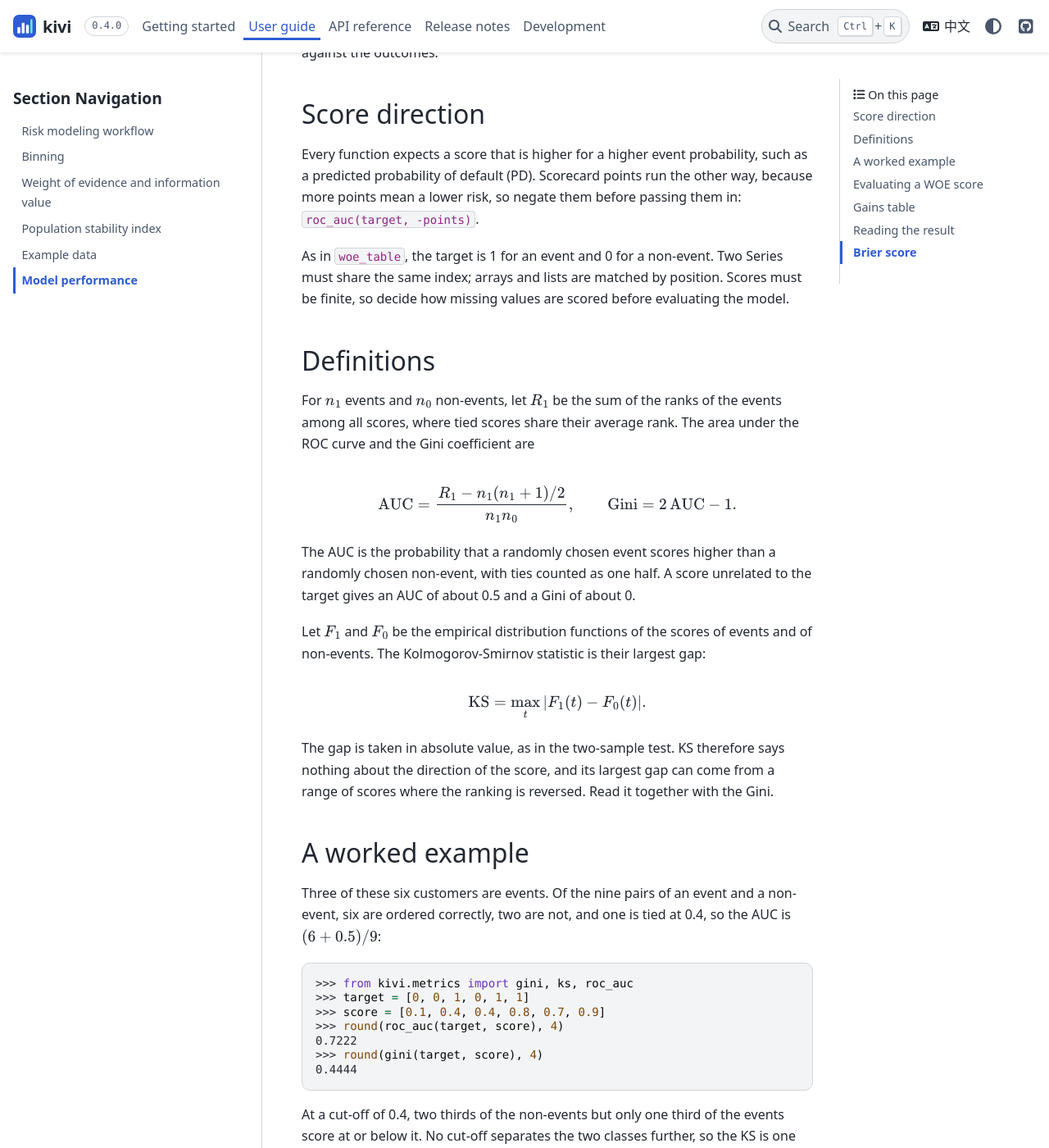
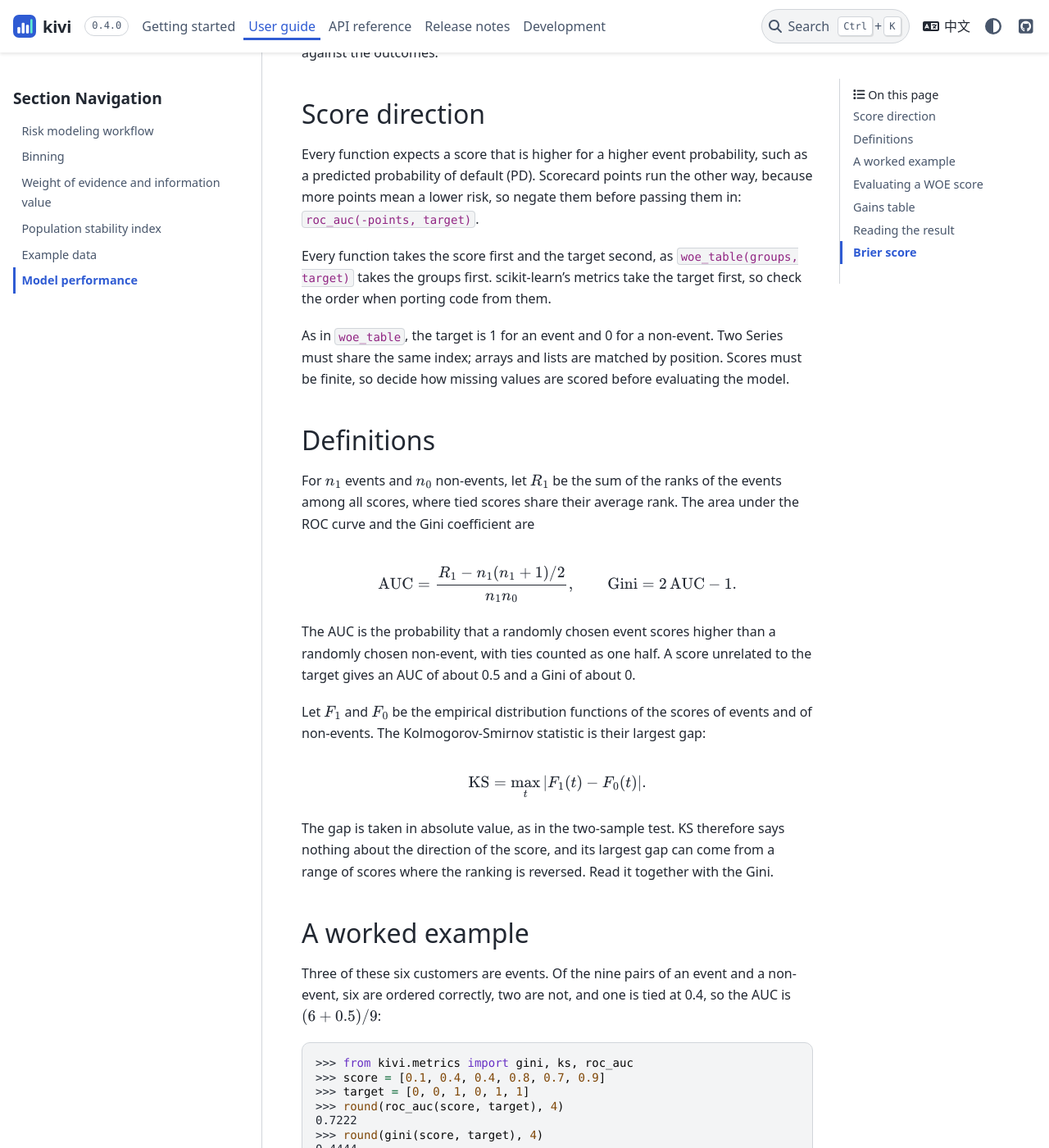
Before and after one commit to gchensy/kivi, a Sphinx documentation site: the page built from docs/user_guide/metrics.rst, in a window 1280 px wide and 1400 px high, scrolled down 238 px. Shown: the whole window at 82% size. Built offline with Sphinx 7.4.7 and the PyData theme 0.15.4, drawn with Linux system fonts in a browser that asks for light colours; some of the changed text lies outside the part shown.

Commit message:
Take the score first in kivi.metrics
roc_auc(score, target), gini(score, target), ks(score, target),
gains_table(score, target, *, bins=10) and brier_score(probability,
target) now follow woe_table(groups, target). Each docstring, the module
docstring, the user guide and the release note say that scikit-learn's
metrics take the target first. Error messages name the arguments in the
new order, and validation checks the score before the target.

Co-Authored-By: Claude Opus 5.5 <noreply@anthropic.com>

```diff
--- a/docs/release/unreleased/metrics.new.rst
+++ b/docs/release/unreleased/metrics.new.rst
@@ -1 +1 @@
-* ``kivi.metrics`` evaluates a score against a binary target. ``roc_auc``, ``gini`` and ``ks`` measure how well it ranks events above non-events, ``gains_table`` reports event rates, captured events, KS and lift by score band, and ``brier_score`` compares predicted probabilities with the outcomes. A higher score must mean a higher event probability, so negate scorecard points before passing them in.
+* ``kivi.metrics`` evaluates a score against a binary target. ``roc_auc``, ``gini`` and ``ks`` measure how well it ranks events above non-events, ``gains_table`` reports event rates, captured events, KS and lift by score band, and ``brier_score`` compares predicted probabilities with the outcomes. Like ``woe_table``, each takes the score first and the target second, the reverse of scikit-learn. A higher score must mean a higher event probability, so negate scorecard points before passing them in.
--- a/docs/user_guide/metrics.rst
+++ b/docs/user_guide/metrics.rst
@@ -6,7 +6,9 @@ Model performance
 Score direction
 ---------------
 
-Every function expects a score that is higher for a higher event probability, such as a predicted probability of default (PD). Scorecard points run the other way, because more points mean a lower risk, so negate them before passing them in: ``roc_auc(target, -points)``.
+Every function expects a score that is higher for a higher event probability, such as a predicted probability of default (PD). Scorecard points run the other way, because more points mean a lower risk, so negate them before passing them in: ``roc_auc(-points, target)``.
+
+Every function takes the score first and the target second, as ``woe_table(groups, target)`` takes the groups first. scikit-learn's metrics take the target first, so check the order when porting code from them.
 
 As in ``woe_table``, the target is 1 for an event and 0 for a non-event. Two Series must share the same index; arrays and lists are matched by position. Scores must be finite, so decide how missing values are scored before evaluating the model.
 
@@ -36,16 +38,16 @@ A worked example
 Three of these six customers are events. Of the nine pairs of an event and a non-event, six are ordered correctly, two are not, and one is tied at 0.4, so the AUC is :math:`(6 + 0.5) / 9`:
 
 >>> from kivi.metrics import gini, ks, roc_auc
+>>> score = [0.1, 0.4, 0.4, 0.8, 0.7, 0.9]
 >>> target = [0, 0, 1, 0, 1, 1]
->>> score = [0.1, 0.4, 0.4, 0.8, 0.7, 0.9]
->>> round(roc_auc(target, score), 4)
+>>> round(roc_auc(score, target), 4)
 0.7222
->>> round(gini(target, score), 4)
+>>> round(gini(score, target), 4)
 0.4444
 
 At a cut-off of 0.4, two thirds of the non-events but only one third of the events score at or below it. No cut-off separates the two classes further, so the KS is one third:
 
->>> round(ks(target, score), 4)
+>>> round(ks(score, target), 4)
 0.3333
 
 Evaluating a WOE score
@@ -78,12 +80,12 @@ The bank data give a more realistic example. The score below adds up the WOE val
 Measure the score on both samples. The validation rows played no part in fitting the WOE values, so they show how the score holds up on new customers:
 
 >>> samples = {
-...     "development": (development["target"], dev_score),
-...     "validation": (validation["target"], val_score),
+...     "development": (dev_score, development["target"]),
+...     "validation": (val_score, validation["target"]),
 ... }
 >>> pd.DataFrame({
-...     name: {"auc": roc_auc(y, s), "gini": gini(y, s), "ks": ks(y, s)}
-...     for name, (y, s) in samples.items()
+...     name: {"auc": roc_auc(s, y), "gini": gini(s, y), "ks": ks(s, y)}
+...     for name, (s, y) in samples.items()
 ... }).round(3)
       development  validation
 auc         0.686       0.716
@@ -96,9 +98,9 @@ Points that fall as the risk rises rank the customers in the opposite order. Pas
 
 >>> points = 600 - 50 * val_score
 >>> y = validation["target"]
->>> [round(roc_auc(y, points), 3), round(roc_auc(y, -points), 3)]
+>>> [round(roc_auc(points, y), 3), round(roc_auc(-points, y), 3)]
 [0.284, 0.716]
->>> [round(ks(y, points), 3), round(ks(y, -points), 3)]
+>>> [round(ks(points, y), 3), round(ks(-points, y), 3)]
 [0.321, 0.321]
 
 .. note::
@@ -117,7 +119,7 @@ In monitoring, fix the bands on the development sample so that every later sampl
 >>> edges = bin_edges(dev_score, bins=5).round(2)
 >>> edges
 array([ -inf, -1.46, -0.38,  0.15,  0.32,   inf])
->>> gains = gains_table(y, val_score, bins=edges)
+>>> gains = gains_table(val_score, y, bins=edges)
 >>> gains[["total", "event", "event_rate", "lift", "cum_event_share", "ks"]].round(3)
                 total  event  event_rate   lift  cum_event_share     ks
 bin
@@ -129,13 +131,13 @@ bin
 
 The top band holds 17% of the validation customers (264 of 1,521) but 42% of the events, so its event rate is 2.4 times that of the whole sample. The table checks the gap between the two classes only at the four interior cut-offs, so its largest ``ks`` stays below the KS over all scores:
 
->>> print(f"{gains['ks'].max():.3f} < {ks(y, val_score):.3f}")
+>>> print(f"{gains['ks'].max():.3f} < {ks(val_score, y):.3f}")
 0.274 < 0.321
 
 Every band is reported, including a band that no customer falls into, so two samples cut on the same edges give tables with the same rows. Their ``total`` columns then give the PSI of the score bands, here far below 0.1, the usual upper bound of a small shift (see :doc:`psi`):
 
 >>> from kivi.stability import psi
->>> dev_gains = gains_table(development["target"], dev_score, bins=edges)
+>>> dev_gains = gains_table(dev_score, development["target"], bins=edges)
 >>> round(psi(dev_gains["total"], gains["total"]), 4)
 0.0025
 
@@ -178,7 +180,7 @@ The example below predicts the probability of each validation customer by the de
 >>> rates = development.groupby("poutcome")["target"].mean()
 >>> by_group = validation["poutcome"].map(rates)
 >>> overall = np.full(len(validation), development["target"].mean())
->>> [round(brier_score(y, by_group), 4), round(brier_score(y, overall), 4)]
+>>> [round(brier_score(by_group, y), 4), round(brier_score(overall, y), 4)]
 [0.0907, 0.1008]
 
 The group rates lower the Brier score by about 10% compared with the constant forecast. Unlike the ranking measures, the Brier score needs no events in the sample, so it can also be computed for a period without any.
```
Also changed, not shown: 3 other files.
